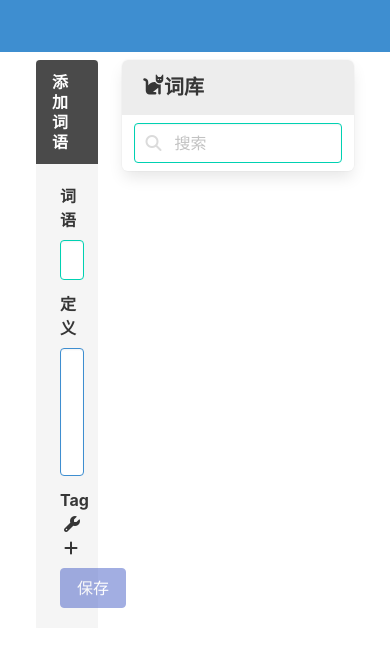
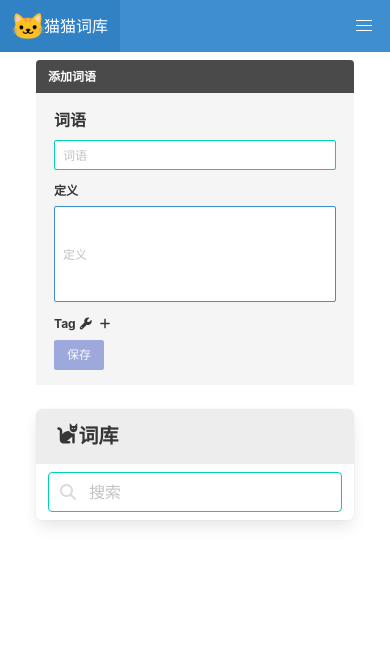
Before and after one commit to bananaeat/wordStoreReact, a React app: page / in a window 390 px wide. Shown: the top 646 px of the page. Built offline with nearby package versions, Linux system fonts and the light colour scheme.

Commit message:
Improved the layout on mobile devices (slightly)

```diff
--- a/package.json
+++ b/package.json
@@ -64,7 +64,7 @@
     },
     "scripts": {
         "start": "node scripts/start.js",
-        "build": "node scripts/build.js && cd build && ren index.html app.html && cd ..",
+        "build": "node scripts/build.js",
         "test": "node scripts/test.js --env=jsdom",
         "eject": "node eject",
         "predeploy": "npm run build",
--- a/src/WordDict/Menu/Menu.tsx
+++ b/src/WordDict/Menu/Menu.tsx
@@ -16,6 +16,7 @@ type Props = {
 }
 
 export const Menu : React.FC < Props > = (props : Props) => {
+    const [menuVisible, setMenuVisible] = React.useState(false);
     const menuItems : MenuItem[] = [
         {
             label: '保存到本地文件',
@@ -54,15 +55,23 @@ export const Menu : React.FC < Props > = (props : Props) => {
             className="navbar is-info is-fixed-top"
             role="navigation"
             aria-label="main navigation">
-            <div className="navbar-menu">
+            <div className="navbar-brand">
+                <a
+                    className="navbar-item"
+                    href='https://github.com/bananaeat/WordStoreReact'
+                    target="_blank">
+                    <img src={require('../../icon_min.png')} alt="猫" width="32" height="32"/>
+                    猫猫词库
+                </a>
+                <a role="button" className="navbar-burger" aria-label="menu" aria-expanded="false" onClick={() => {setMenuVisible(!menuVisible)}}
+                onBlur={() => setMenuVisible(false)}>
+                    <span aria-hidden="true"></span>
+                    <span aria-hidden="true"></span>
+                    <span aria-hidden="true"></span>
+                </a>
+            </div>
+            <div className={`navbar-menu ${menuVisible ? 'is-active' : ''}`}>
                 <div className="navbar-start">
-                    <a
-                        className="navbar-item"
-                        href='https://github.com/bananaeat/WordStoreReact'
-                        target="_blank">
-                        <img src='../../icon_min.png' alt="猫" width="32" height="32"/>
-                        猫猫词库
-                    </a>
                     {menuItems.map((item, index) => (
                         <a
                             key={index}
--- a/src/WordDict/Sidebar/Sidebar.tsx
+++ b/src/WordDict/Sidebar/Sidebar.tsx
@@ -67,7 +67,7 @@ const Sidebar : React.FC < Props > = (props : Props) => {
 
     return (
         <div
-            className="SideBar column is-one-quarter-mobile is-one-quarter-tablet is-one-third-desktop is-one-third-widescreen is-one-quarter-fullhd">
+            className="SideBar column is-one-third-desktop is-one-third-widescreen is-one-quarter-fullhd pt-auto">
             <SidebarAddWord
                 onSave={async(wordData) => {
                 return await onSaveWord(wordData);
--- a/src/WordDict/Sidebar/SidebarAddWord.tsx
+++ b/src/WordDict/Sidebar/SidebarAddWord.tsx
@@ -59,15 +59,15 @@ const SidebarAddWord : React.FC < Props > = (props : Props) => {
         <div className="SidebarAddWord">
             <div className="has-background-light">
                 <div className="container">
-                    <div className="message">
+                    <div className="message is-small">
                         <h1 className="message-header">添加词语</h1>
-                        <div className="message-body">
+                        <div className="message-body padding-0-mobile">
                             <form id="add-word-form">
                                 <div className="field">
                                     <label className="label">词语</label>
                                     <div className="control">
                                         <input
-                                            className="input is-primary"
+                                            className="input is-primary is-small"
                                             type="text"
                                             placeholder="词语"
                                             id="word"
@@ -79,10 +79,10 @@ const SidebarAddWord : React.FC < Props > = (props : Props) => {
                                 </div>
 
                                 <div className="field">
-                                    <label className="label">定义</label>
+                                    <label className="label is-small">定义</label>
                                     <div className="control">
                                         <input
-                                            className="textarea is-info"
+                                            className="textarea is-info is-small"
                                             type="text"
                                             placeholder="定义"
                                             id="definition"
@@ -93,7 +93,7 @@ const SidebarAddWord : React.FC < Props > = (props : Props) => {
                                 </div>
 
                                 <div className="field">
-                                    <label className="label">Tag
+                                    <label className="label is-small">Tag
                                         <i
                                             className={`fas fa-wrench m-1 ${tagSetting
                                             ? 'fa-beat-fade'
@@ -153,7 +153,7 @@ const SidebarAddWord : React.FC < Props > = (props : Props) => {
                                 </div>
 
                                 {wordWarning && (
-                                    <article className="message is-danger">
+                                    <article className="message is-danger is-small">
                                         <div className="message-body">
                                             表格信息不完备。
                                         </div>
@@ -161,18 +161,18 @@ const SidebarAddWord : React.FC < Props > = (props : Props) => {
                                 )}
 
                                 {wordSaveResponse && (
-                                    <article className="message is-success">
+                                    <article className="message is-success is-small">
                                         <div className="message-body">
                                             词语已保存。
                                         </div>
                                     </article>
                                 )}
 
-                                <div className="field is-grouped">
+                                <div className="field is-grouped is-small">
                                     <div className="control">
                                         <button
                                             disabled={word === ''}
-                                            className="button is-link"
+                                            className="button is-link is-small"
                                             id="save-button"
                                             onClick={(event) => {
                                             event.preventDefault();
--- a/src/WordDict/WordDict.tsx
+++ b/src/WordDict/WordDict.tsx
@@ -48,7 +48,7 @@ const WordDict: React.FC = () => {
   return (
     <div>
       <Menu wordData={wordData} tagData={tagData} setTagData={(data) => updateData('tagDict', data)} setWordData={(data) => updateData('wordDict', data)} setCurrentPage={setCurrentPage}/>
-      <div className="WordDict columns is-mobile m-5 mt-6">
+      <div className="WordDict columns m-5 mt-6">
         <Sidebar updateData={updateData} tagData={tagData}/>
         <WordList updateData={updateData} wordData={wordData} tagData={tagData} currentPage={currentPage} setCurrentPage={setCurrentPage} />
       </div>
--- a/src/WordDict/WordList/WordList.tsx
+++ b/src/WordDict/WordList/WordList.tsx
@@ -65,7 +65,7 @@ const WordList : React.FC < Props > = (props : Props) => {
 
     return (
         <div
-            className="WordList column is-three-quarters-mobile is-three-quarters-tablet is-two-thirds-desktop is-two-thirds-widescreen is-three-quarters-fullhd">
+            className="WordList column is-two-thirds-desktop is-two-thirds-widescreen is-three-quarters-fullhd">
             <div className="container">
                 <div className="panel">
                     <p className="panel-heading">
```
